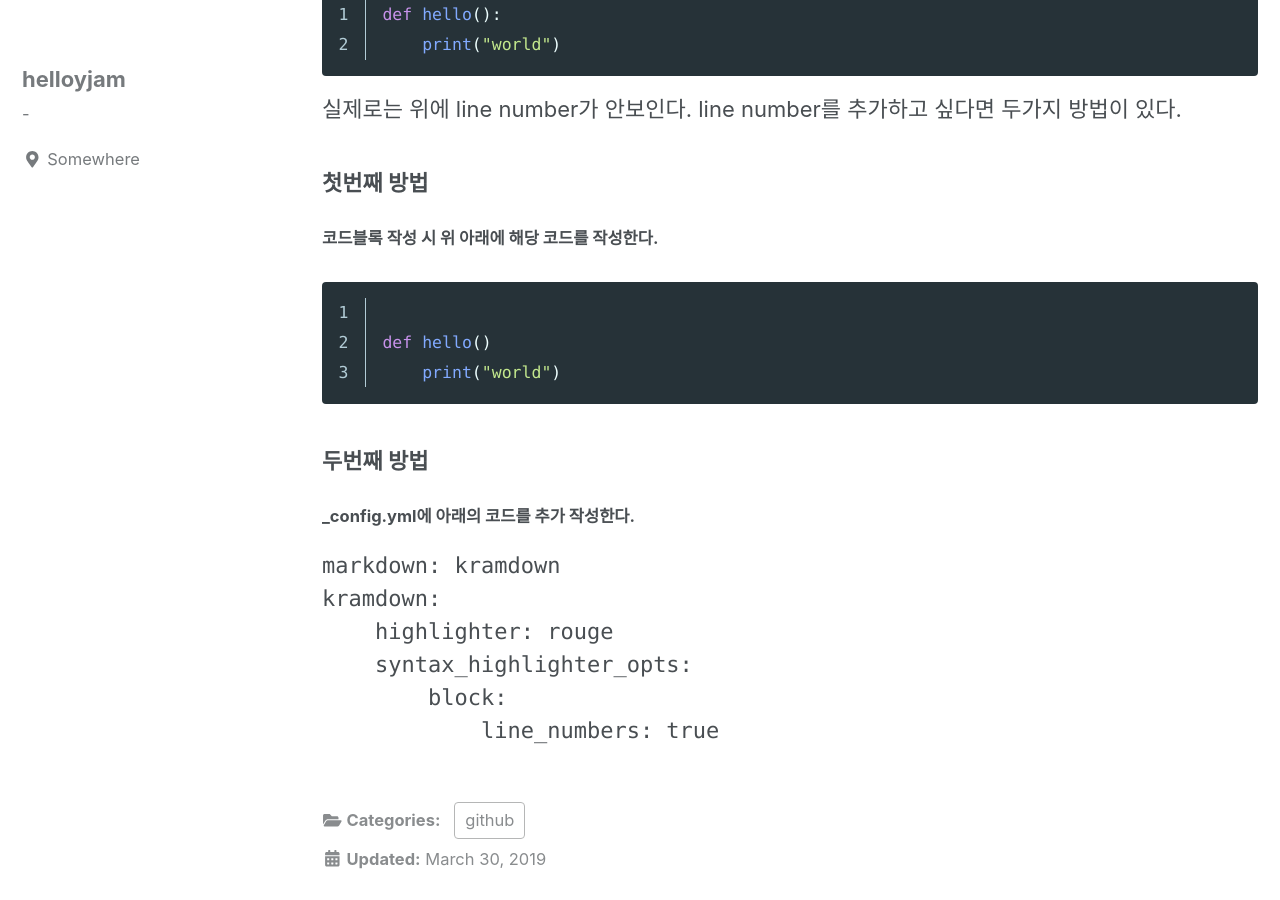
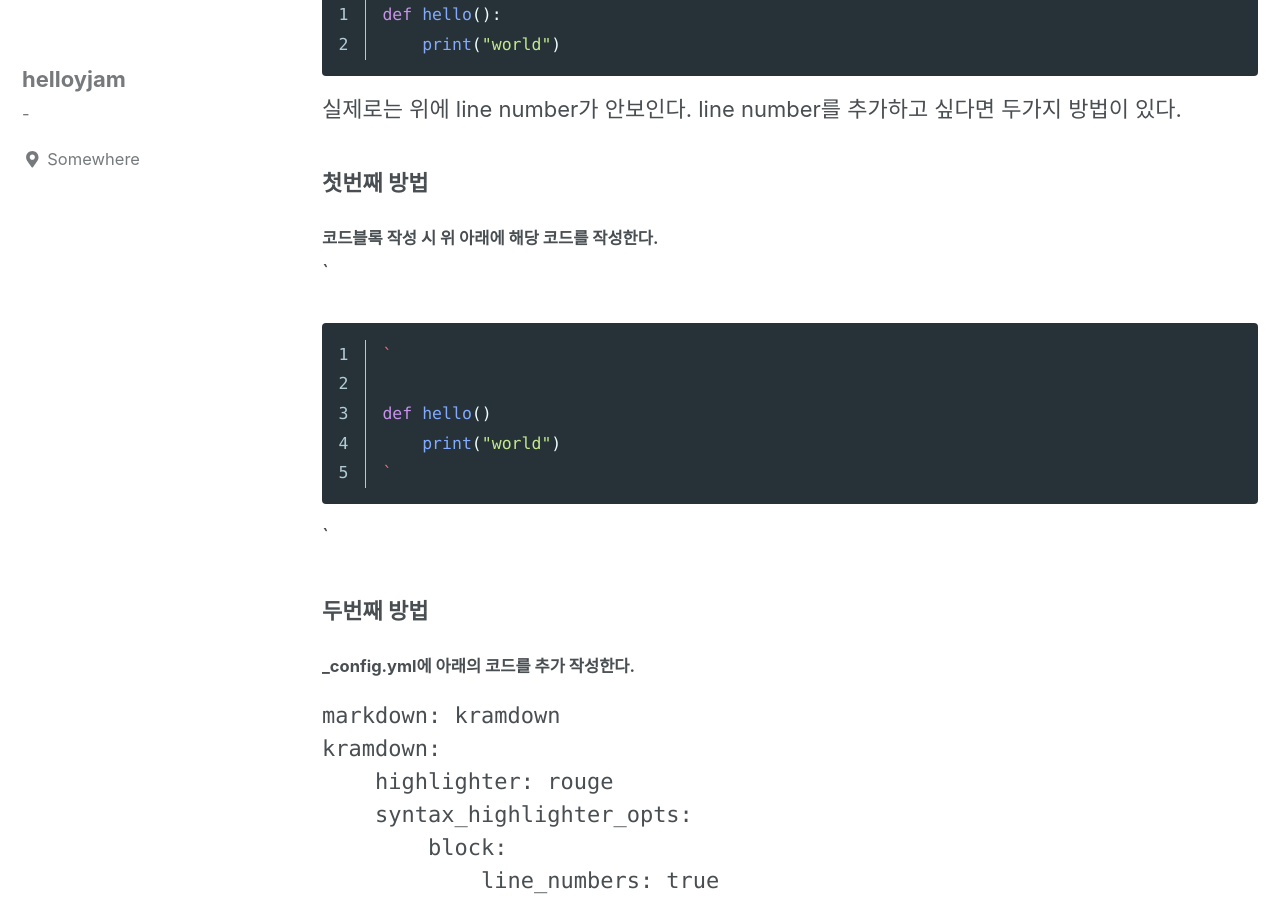
Before and after one commit to helloyjam/helloyjam.github.io, a Jekyll site: the page built from _posts/2019-03-29-github-code-line.md, in a window 1280 px wide and 900 px high, scrolled down 527 px. Built offline with Jekyll 4.4.1, drawn with Linux system fonts in a browser that asks for light colours; cached includes are drawn as plain includes.

Commit message:
Update 2019-03-29-github-code-line.md

```diff
--- a/_posts/2019-03-29-github-code-line.md
+++ b/_posts/2019-03-29-github-code-line.md
@@ -27,10 +27,11 @@ line number를 추가하고 싶다면 두가지 방법이 있다.
 ### 첫번째 방법
 ###### 코드블록 작성 시 위 아래에 해당 코드를 작성한다.
 
-{% highlight python linenos %}
+`{% highlight python linenos %}`
+
 def hello()
     print("world")
-{% endhighlight %}
+`{% endhighlight %}`
 
 
 ### 두번째 방법
```
